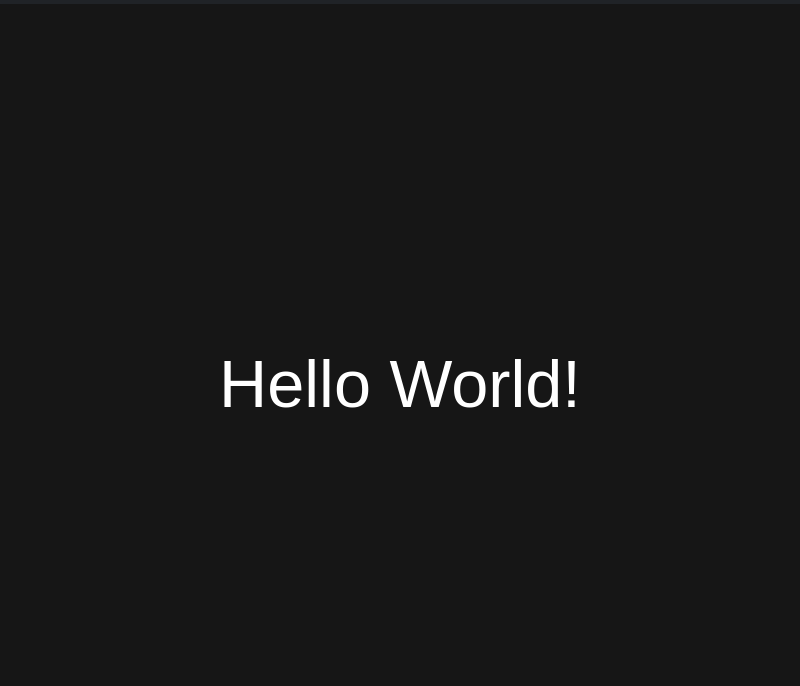
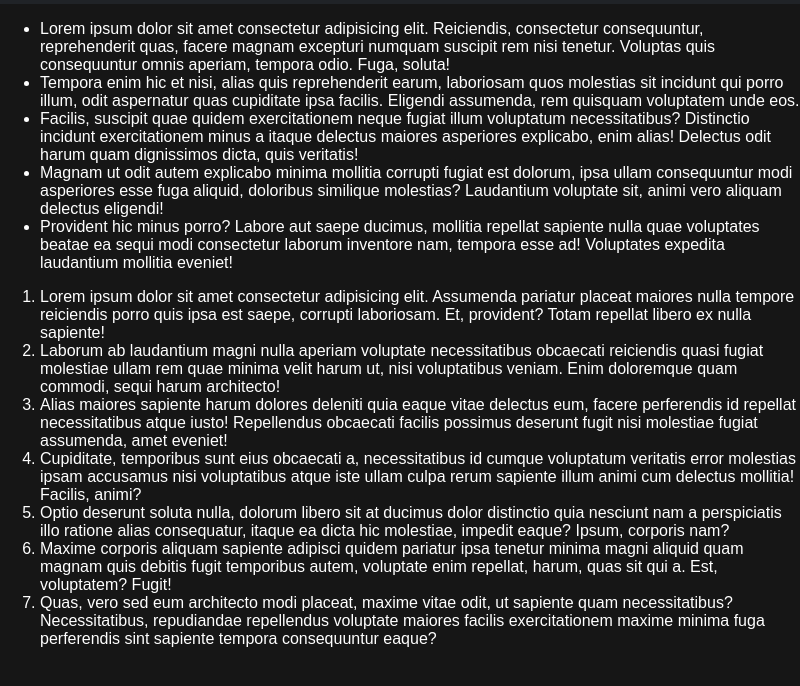
Before and after one commit to flaming0dev/test-app, an Electron app: page index.html in a window 800 px wide. Shown: the part 36-722 px from the top of the page. Drawn offline with Linux system fonts and the light colour scheme.

Commit message:
lists test

```diff
--- a/index.html
+++ b/index.html
@@ -22,7 +22,22 @@
         </div>
     </div>
     <div id="app">
-        Hello World!
+        <ul>
+            <li>Lorem ipsum dolor sit amet consectetur adipisicing elit. Reiciendis, consectetur consequuntur, reprehenderit quas, facere magnam excepturi numquam suscipit rem nisi tenetur. Voluptas quis consequuntur omnis aperiam, tempora odio. Fuga, soluta!</li>
+            <li>Tempora enim hic et nisi, alias quis reprehenderit earum, laboriosam quos molestias sit incidunt qui porro illum, odit aspernatur quas cupiditate ipsa facilis. Eligendi assumenda, rem quisquam voluptatem unde eos.</li>
+            <li>Facilis, suscipit quae quidem exercitationem neque fugiat illum voluptatum necessitatibus? Distinctio incidunt exercitationem minus a itaque delectus maiores asperiores explicabo, enim alias! Delectus odit harum quam dignissimos dicta, quis veritatis!</li>
+            <li>Magnam ut odit autem explicabo minima mollitia corrupti fugiat est dolorum, ipsa ullam consequuntur modi asperiores esse fuga aliquid, doloribus similique molestias? Laudantium voluptate sit, animi vero aliquam delectus eligendi!</li>
+            <li>Provident hic minus porro? Labore aut saepe ducimus, mollitia repellat sapiente nulla quae voluptates beatae ea sequi modi consectetur laborum inventore nam, tempora esse ad! Voluptates expedita laudantium mollitia eveniet!</li>
+        </ul>
+        <ol>
+            <li>Lorem ipsum dolor sit amet consectetur adipisicing elit. Assumenda pariatur placeat maiores nulla tempore reiciendis porro quis ipsa est saepe, corrupti laboriosam. Et, provident? Totam repellat libero ex nulla sapiente!</li>
+            <li>Laborum ab laudantium magni nulla aperiam voluptate necessitatibus obcaecati reiciendis quasi fugiat molestiae ullam rem quae minima velit harum ut, nisi voluptatibus veniam. Enim doloremque quam commodi, sequi harum architecto!</li>
+            <li>Alias maiores sapiente harum dolores deleniti quia eaque vitae delectus eum, facere perferendis id repellat necessitatibus atque iusto! Repellendus obcaecati facilis possimus deserunt fugit nisi molestiae fugiat assumenda, amet eveniet!</li>
+            <li>Cupiditate, temporibus sunt eius obcaecati a, necessitatibus id cumque voluptatum veritatis error molestias ipsam accusamus nisi voluptatibus atque iste ullam culpa rerum sapiente illum animi cum delectus mollitia! Facilis, animi?</li>
+            <li>Optio deserunt soluta nulla, dolorum libero sit at ducimus dolor distinctio quia nesciunt nam a perspiciatis illo ratione alias consequatur, itaque ea dicta hic molestiae, impedit eaque? Ipsum, corporis nam?</li>
+            <li>Maxime corporis aliquam sapiente adipisci quidem pariatur ipsa tenetur minima magni aliquid quam magnam quis debitis fugit temporibus autem, voluptate enim repellat, harum, quas sit qui a. Est, voluptatem? Fugit!</li>
+            <li>Quas, vero sed eum architecto modi placeat, maxime vitae odit, ut sapiente quam necessitatibus? Necessitatibus, repudiandae repellendus voluptate maiores facilis exercitationem maxime minima fuga perferendis sint sapiente tempora consequuntur eaque?</li>
+        </ol>
     </div>
     <script src="src/js/titleBar.js"></script>
 </body>
--- a/src/css/app.css
+++ b/src/css/app.css
@@ -1,7 +1,4 @@
 #app {
-    justify-self: center;
-    align-self: center;
-    font-size: 50pt;
     font-family: Arial, Helvetica, sans-serif;
     color: white;
     user-select: none;
```
Also changed, not shown: 1 other file.
